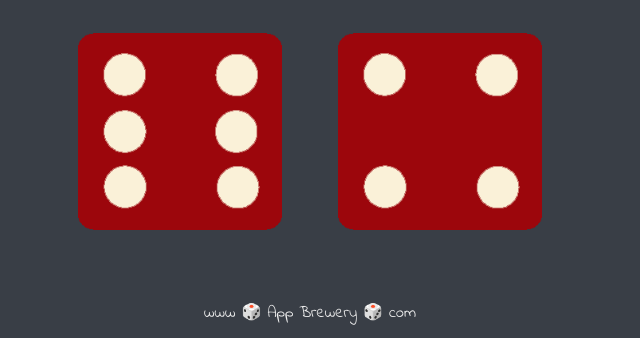
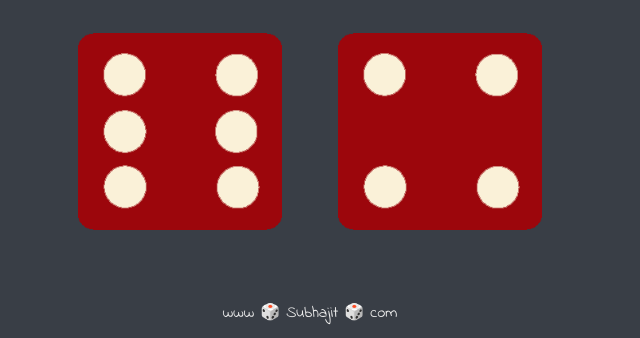
Before and after one commit to Subhajitongit/Dicee, a plain HTML site: page index.html in a window 1280 px wide. Shown: the part 462-800 px from the top of the page, without its empty margins (330-970 px from the left). Drawn offline with Linux system fonts and the light colour scheme.

Commit message:
Update index.html

```diff
--- a/index.html
+++ b/index.html
@@ -28,6 +28,6 @@
   </body>
 
   <footer>
-    www 🎲 App Brewery 🎲 com
+    www 🎲 Subhajit 🎲 com
   </footer>
 </html>
```
